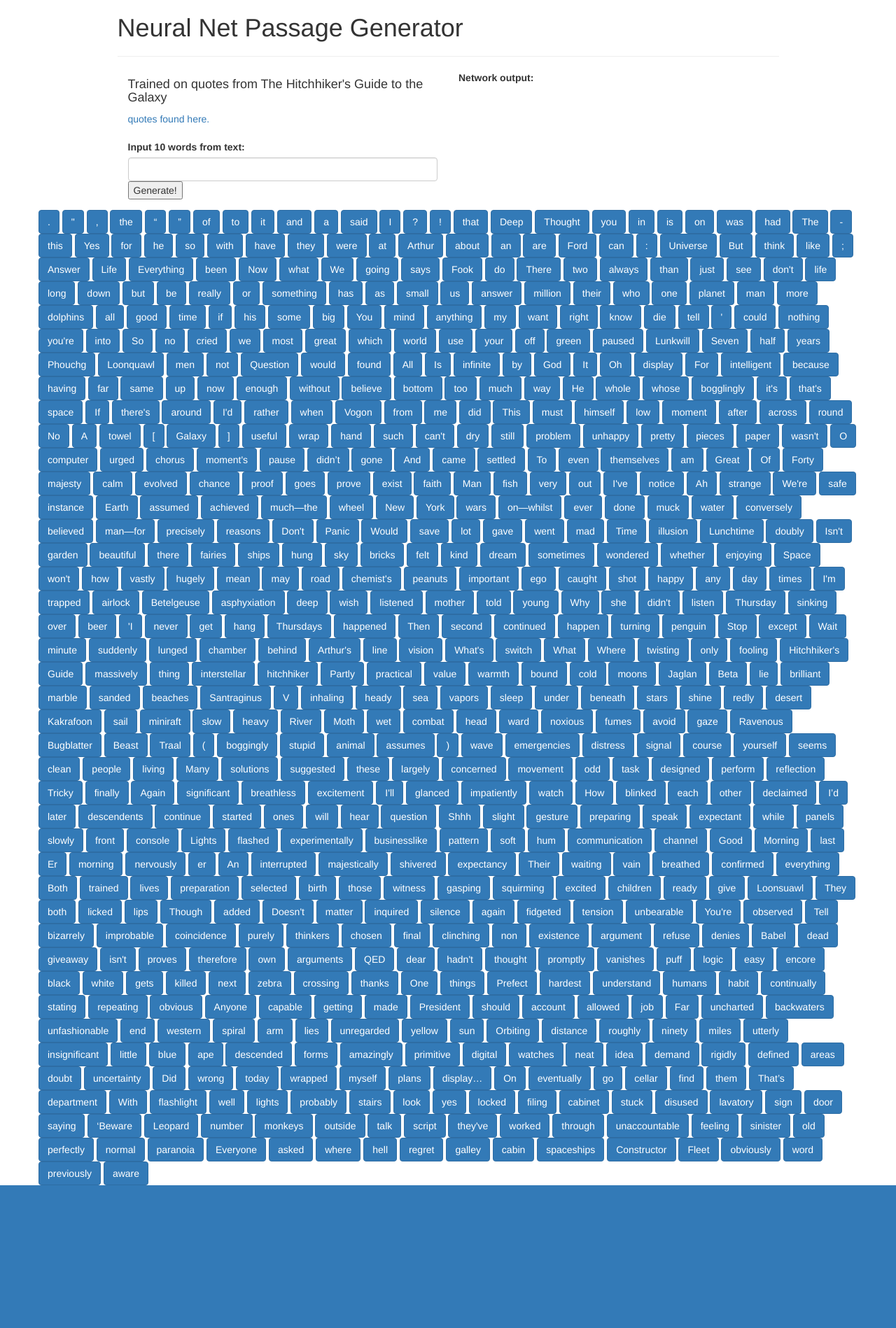
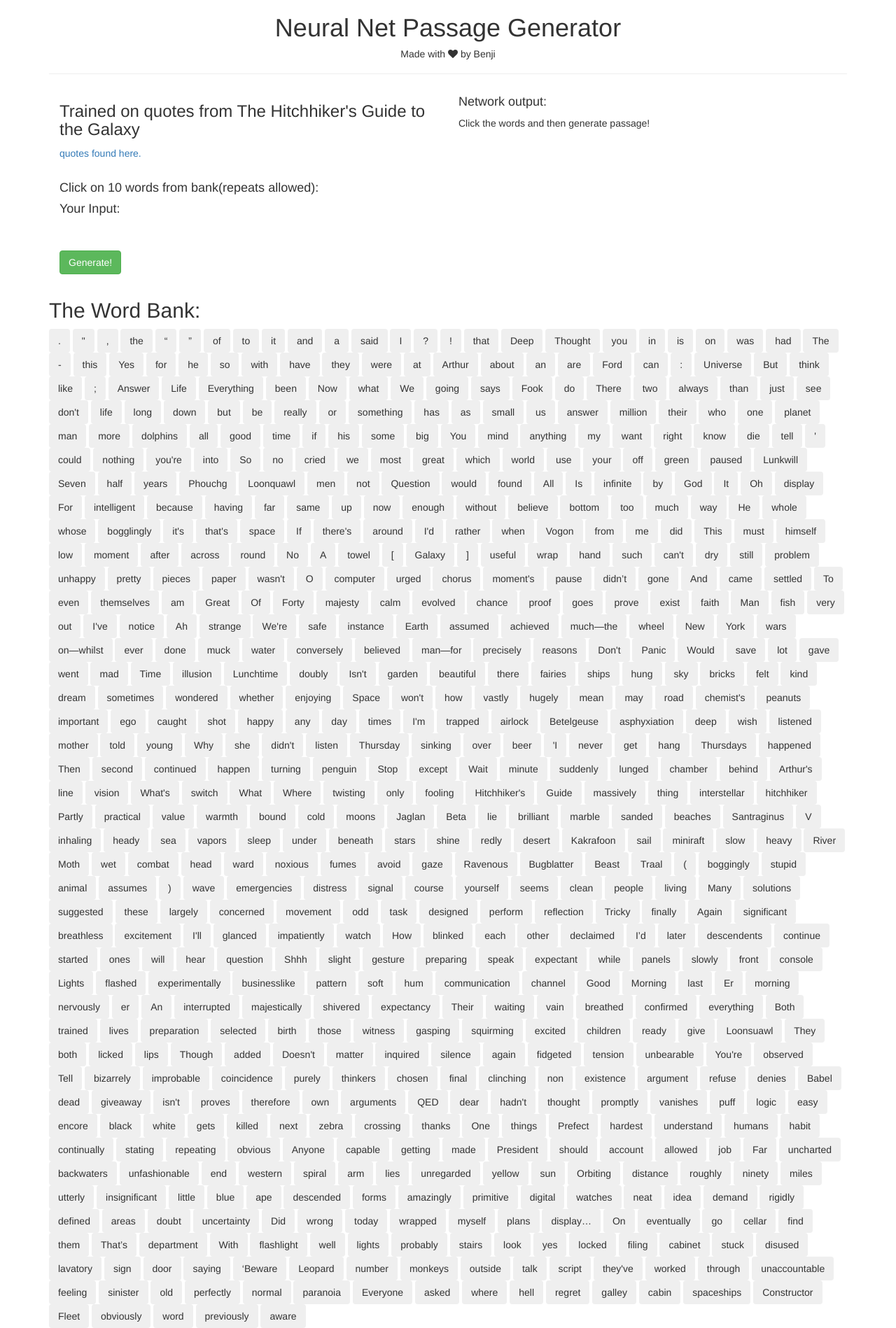
Before and after one commit to benji-b-rmz/RNN_Words, a Flask app: page / in a window 1280 px wide. Shown: the whole page at 70% size. Before the commit the page ends 1694 px from the top, so only its background shows below. Run offline with Flask 2, Linux system fonts and the light colour scheme; parts of the project's set-up code (start-up, migrations or seed data) failed here and were passed over; some libraries are stand-ins or nearby versions.

Commit message:
redesigned index for usability

```diff
--- a/templates/index.html
+++ b/templates/index.html
@@ -19,6 +19,8 @@
 
     </script>
     <script src="https://maxcdn.bootstrapcdn.com/bootstrap/3.3.7/js/bootstrap.min.js" type="application/javascript"></script>
+    <link href="https://maxcdn.bootstrapcdn.com/font-awesome/4.7.0/css/font-awesome.min.css" rel="stylesheet"/>
+
 
 </head>
 
@@ -28,67 +30,108 @@
 
 <div class="container">
     <div class="row">
-        <div class="col-sm-10 col-sm-offset-1">
+        <div class="col-sm-12">
 
-            <h1>Neural Net Passage Generator</h1>
+            <h1 class="text-center">Neural Net Passage Generator</h1>
+            <h5 class="text-center">Made with <i class="fa fa-heart" aria-hidden="true"></i> by Benji</h5>
+
             <hr>
         </div>
     </div>
 
     <div class="row">
-        <div class="col-sm-10 col-sm-offset-1">
+        <div class="col-sm-12">
 
 
             <div class="col-sm-6">
-                <h4>Trained on quotes from The Hitchhiker's Guide to the Galaxy</h4>
+                <h3>Trained on quotes from The Hitchhiker's Guide to the Galaxy</h3>
                 <a href="https://www.goodreads.com/work/quotes/3078186-the-hitch-hiker-s-guide-to-the-galaxy">quotes found here.</a>
                 <br>
                 <br>
                 <div class="form-group">
-                    <label for="prompt">Input 10 words from text:</label>
-                    <input type="text" class="form-control" id="prompt">
-                    <button id="submit">Generate!</button>
+                    <h4>Click on 10 words from bank(repeats allowed):</h4>
+                    <h4>Your Input:</h4>
+                    <br>
+                    <div id="input-words"></div>
+                    <br>
+                    <button id="submit" class="btn btn-success">Generate!</button>
                 </div>
             </div>
+
             <div class="col-sm-6">
-                <label for="output">Network output:</label>
-                <div class="p" id="output">
+                <h4 for="output">Network output:</h4>
 
+                <div id="output">
+                    Click the words and then generate passage!
                 </div>
             </div>
 
         </div>
 
+        <hr>
+
     </div>
 
     <div class="row">
-        <div class="col"
+        <div class="col-sm-12">
+            <h2>The Word Bank:</h2>
+            {% for entry in hh_word_bank %}
+            <button class="btn bank-word">{{ entry }}</button>
+            {% endfor %}
         </div>
-    {% for entry in hh_word_bank %}
-    <button class="btn btn-primary">{{ entry }}</button>
-    {% endfor %}
+            <br>
+            <br>
+    </div>
 
 </div>
 
 <script>
     $(document).ready(function () {
 
-        //ajax call to API on user generate request
-        $("#submit").click(function () {
 
+        // function to take place when word bank word clicked on
+        // adds word to input words
+        $(".bank-word").click( function(){
+
+            console.log("word clicked");
+            var word = $(this).text();
+            wordDiv = "<div class='input-word btn btn-danger'>" + word + "</div>";
+            console.log(word);
+            $("#input-words").append(wordDiv);
+
+        });
+
+    });
+
+    //when input word is clicked, remove it from input div
+    $(document).on('click','.input-word',function () {
+
+        console.log("clicked on input word");
+        $(this).remove();
+
+    });
+
+    // get the words from the divs in the input, send them to tensorflow model on server
+    // update output element with the response
+    $(document).on('click','#submit',function () {
+
+        console.log("clicked on submit!");
+        var words = $('.input-word').map(function() {return $(this).text();}).get().join(' ');
+        console.log(words);
+        //set output to processing gif while we wait for ajax response
+        var gif =  "<div class='text-center'> <img class='text-center' src='../static/ripple.svg' /> </div>";
+        $("#output").html(gif);
         $.ajax({
             url:'/api/storygen',
             method: 'POST',
             contentType: 'text/plain',
-                data: $('#prompt').val(),
+            data: words,
             success: function(result){
                 $("#output").html(result);
             },
         });
     });
 
-
-    });
 </script>
 
 
```
Also changed, not shown: static/ripple.svg (added). Lines whose indentation alone changed are shown as unchanged.
